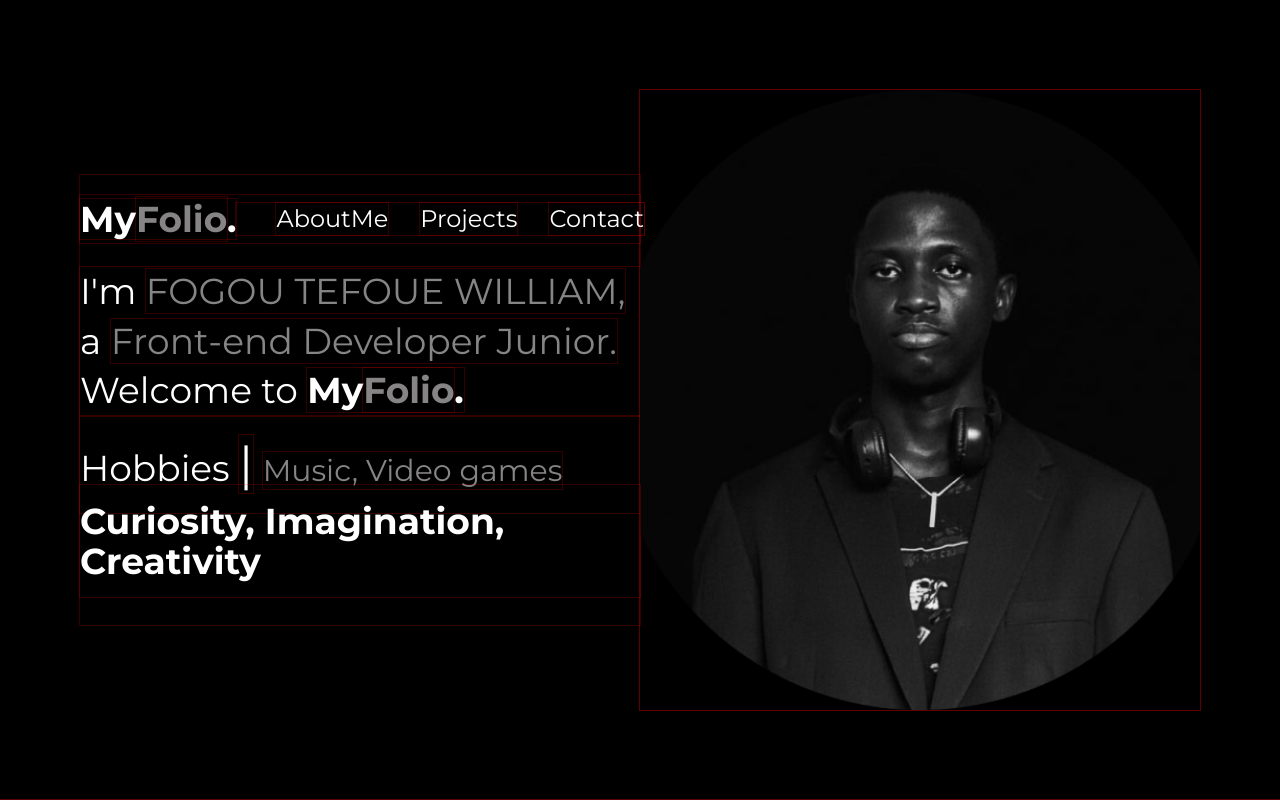
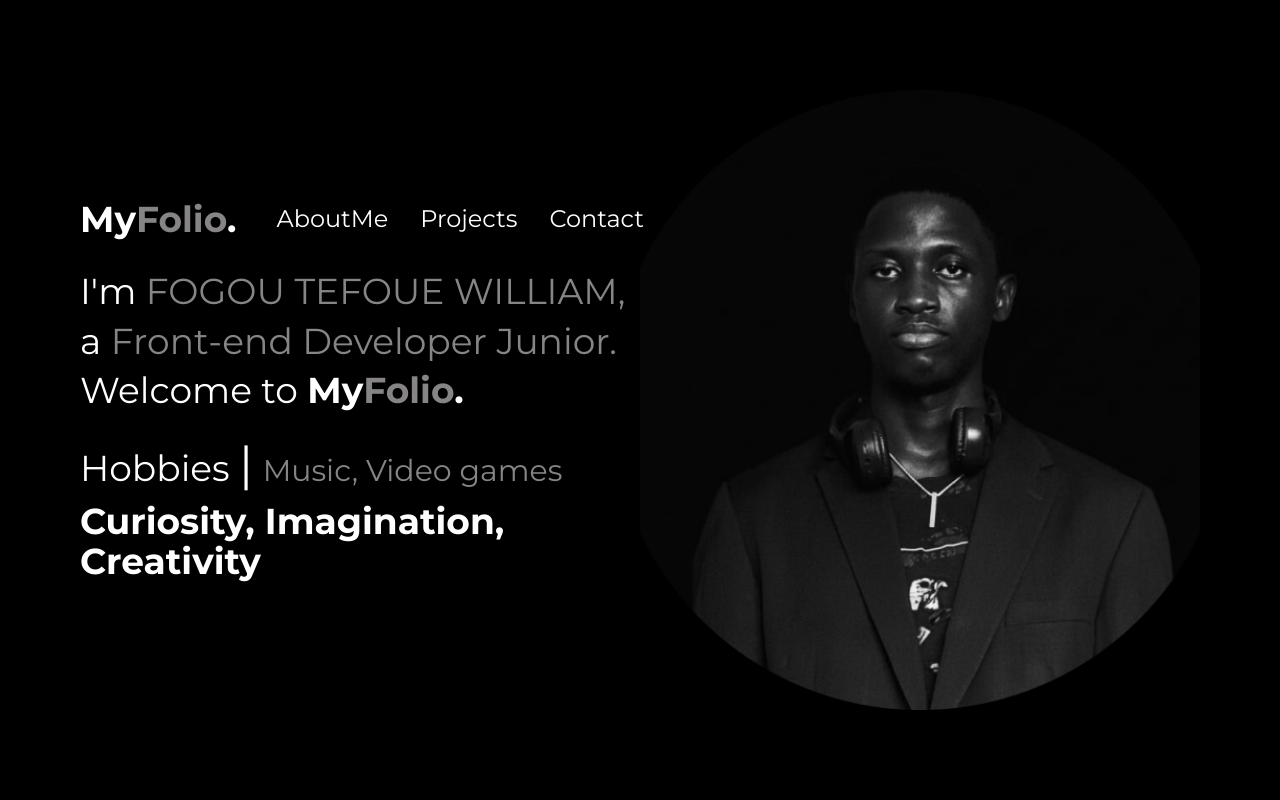
Before and after one commit to WillR3n/Willfolio, a React (Vite) app: page / in a window 1280 px wide. Shown: the top 800 px of the page. Built offline with nearby package versions, Linux system fonts and the light colour scheme.

Commit message:
delete logo.

```diff
--- a/src/index.css
+++ b/src/index.css
@@ -5,10 +5,6 @@
 
 body {
   font-family: 'Montserrat', sans-serif;
-}
-
-* {
-  outline: 1px solid rgba(255, 0, 0, 0.2);
 }
 
 html, body {
```
